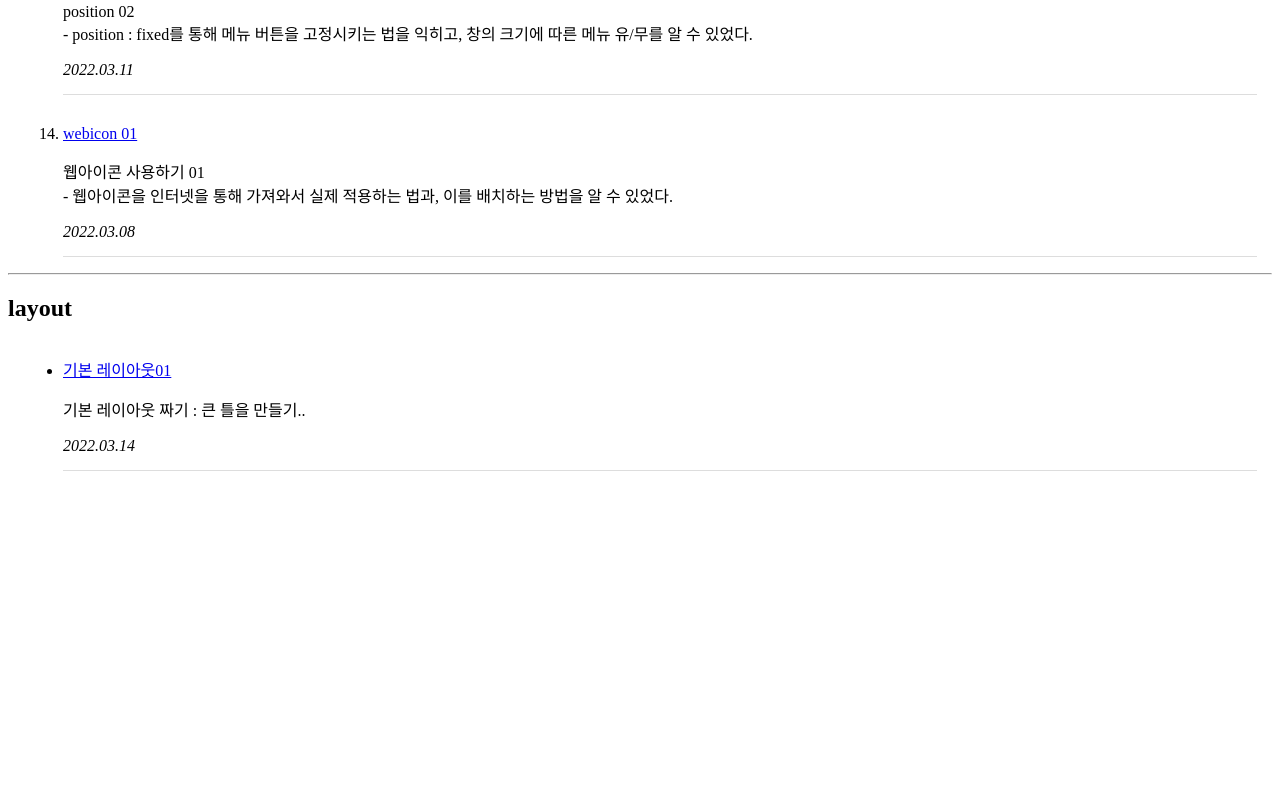
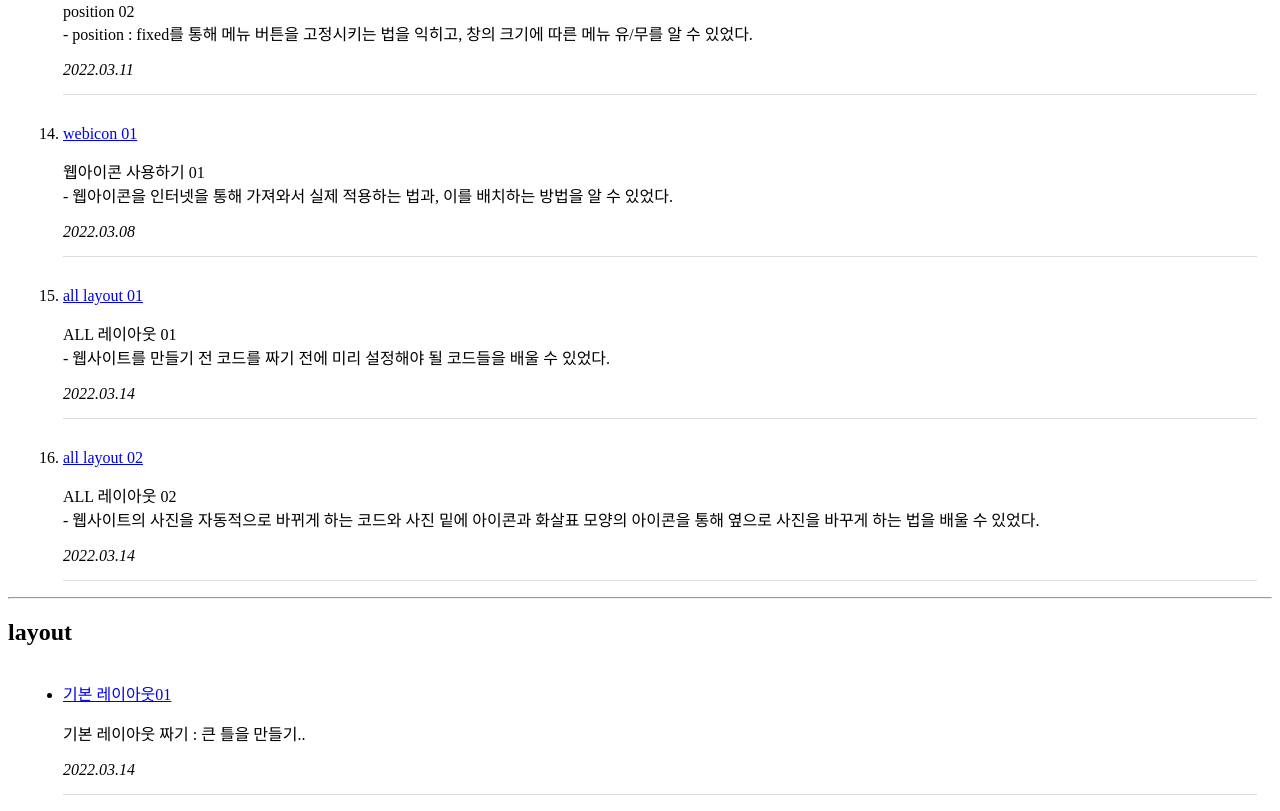
Before and after one commit to gimggas/document, a plain HTML site: page index.html in a window 1280 px wide. Shown: the part 2139-2950 px from the top of the page. Before the commit the page ends 2626 px from the top, so only its background shows below. Drawn offline with Linux system fonts and the light colour scheme.

Commit message:
Add files via upload

```diff
--- a/index.html
+++ b/index.html
@@ -115,6 +115,20 @@
             </p>
             <em>2022.03.08</em>
         </li>
+        <li>
+            <a href="./all_layout01.html" target="_black">all layout 01</a>
+            <p>ALL 레이아웃 01<br>
+                - 웹사이트를 만들기 전 코드를 짜기 전에 미리 설정해야 될 코드들을 배울 수 있었다.
+            </p>
+            <em>2022.03.14</em>
+        </li>
+        <li>
+            <a href="./all_layout02.html" target="_black">all layout 02</a>
+            <p>ALL 레이아웃 02<br>
+                - 웹사이트의 사진을 자동적으로 바뀌게 하는 코드와 사진 밑에 아이콘과 화살표 모양의 아이콘을 통해 옆으로 사진을 바꾸게 하는 법을 배울 수 있었다.
+            </p>
+            <em>2022.03.14</em>
+        </li>
 
     </ol>
 
```
